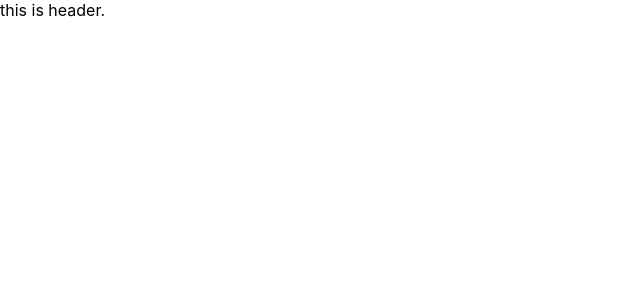
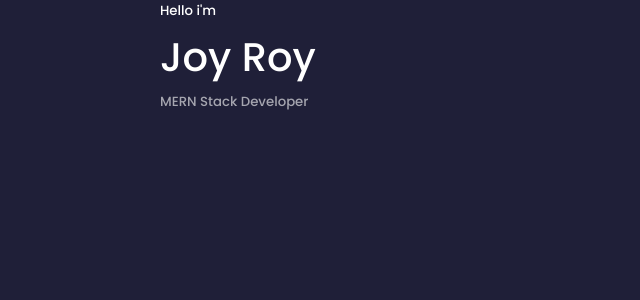
Before and after one commit to jrtanmoy/my-portfolio, a React (Create React App) app: page / in a window 1280 px wide. Shown: the top 300 px of the page, without its empty margins (0-640 px from the left). Built offline with nearby package versions, Linux system fonts and the light colour scheme.

Commit message:
add some general css into index.css

```diff
--- a/src/App.js
+++ b/src/App.js
@@ -1,10 +1,26 @@
 import './App.css';
+import About from './components/about/About';
+import Contact from './components/contact/Contact';
+import Experience from './components/experience/Experience';
+import Footer from './components/footer/Footer';
 import Header from './components/header/Header';
+import Nav from './components/nav/Nav';
+import Portfolio from './components/portfolio/Portfolio';
+import Services from './components/services/Services';
+import Testimonials from './components/testimonials/Testimonials';
 
 function App() {
   return (
     <>
     <Header></Header>
+    <Nav></Nav>
+    <About></About>
+    <Experience></Experience>
+    <Services></Services>
+    <Portfolio></Portfolio>
+    <Testimonials></Testimonials>
+    <Contact></Contact>
+    <Footer></Footer>
     </>
   );
 }
--- a/src/components/header/Header.js
+++ b/src/components/header/Header.js
@@ -3,9 +3,13 @@
 
 const Header = () => {
     return (
-        <div>
-            this is header.
-        </div>
+        <header>
+            <div className="container header__container">
+                <h5>Hello i'm</h5>
+                <h1>Joy Roy</h1>
+                <h5 className="text-light">MERN Stack Developer</h5>
+            </div>
+        </header>
     );
 };
 
--- a/src/index.css
+++ b/src/index.css
@@ -1,4 +1,141 @@
+@import url('https://fonts.googleapis.com/css2?family=Poppins:wght@300;400;500;600&display=swap');
+
+* {
+  margin: 0;
+  padding: 0;
+  border: 0;
+  outline: 0;
+  box-sizing: border-box;
+  list-style: none;
+  text-decoration: none;
+}
+
+:root {
+  --color-bg: #1f1f38;
+  --color-bg-variant: #2c2c6c;
+  --color-primary: #4db5ff;
+  --color-primary-variant: rgba(77, 181, 255, 0.4);
+  --color-white: #fff;
+  --color-light: rgba(255, 255, 255, 0.6);
+
+  --transition: all 400ms ease;
+
+  --container-width-lg: 75%;
+  --container-width-md: 86%;
+  --container-width-sm: 90%;
+}
+
+html {
+  scroll-behavior: smooth;
+}
+
+::-webkit-scrollbar{
+  display: none;
+}
+
 body {
+  font-family: 'Poppins', sans-serif;
+  background: var(--color-bg);
+  color: var(--color-white);
+  line-height: 1.7;
+}
+
+/* ------------ General Styles------------- */
+.container {
+  width: var(--container-width-lg);
+  margin: 0 auto;
+}
+h1,h2,h3,h4,h5 {
+  font-weight: 500;
+}
+
+h1 {
+  font-size: 2.5rem;
+}
+
+section {
+  margin-top: 8rem;
+}
+
+section > h2, section > h5 {
+  text-align: center;
+  color: var(--color-light);
+}
+
+section > h2 {
+  color: var(--color-primary);
+  margin-bottom: 3rem;
+}
+
+.text-light {
+  color: var(--color-light);
+}
+
+a {
+  color: var(--color-primary);
+  transition: var(--transition);
+}
+
+a:hover {
+  color: var(--color-white);
+}
+
+.btn {
+  width: max-content;
+  display: inline-block;
+  color: var(--color-primary);
+  padding: 0.75rem 1.2rem;
+  border-radius: 0.4rem;
+  cursor: pointer;
+  border: 1px solid var(--color-primary);
+  transition: var(--transition);
+}
+
+.btn:hover {
+  background: var(--color-white);
+  color: var(--color-bg);
+  border-color: transparent;
+}
+
+.btn-primary {
+  background: var(--color-primary);
+  color: var(--color-bg);
+}
+
+img {
+  display: block;
+  width: 100%;
+  object-fit: cover;
+}
+
+/* ------- Media Queries (Medium devices) -------- */
+@media screen and (max-width: 1024px) {
+  .container {
+    width: var(--container-width-md);
+  }
+
+  section {
+    margin-top: 6rem;
+  }
+}
+
+/* ------- Media Queries (Small devices) -------- */
+@media screen and (max-width: 600px) {
+  .container {
+    width: var(--container-width-sm);
+  }
+
+  section > h2{
+    margin-bottom: 2rem;
+  }
+}
+
+
+
+
+
+
+/* body {
   margin: 0;
   font-family: -apple-system, BlinkMacSystemFont, 'Segoe UI', 'Roboto', 'Oxygen',
     'Ubuntu', 'Cantarell', 'Fira Sans', 'Droid Sans', 'Helvetica Neue',
@@ -10,4 +147,4 @@
 code {
   font-family: source-code-pro, Menlo, Monaco, Consolas, 'Courier New',
     monospace;
-}
+} */
```
